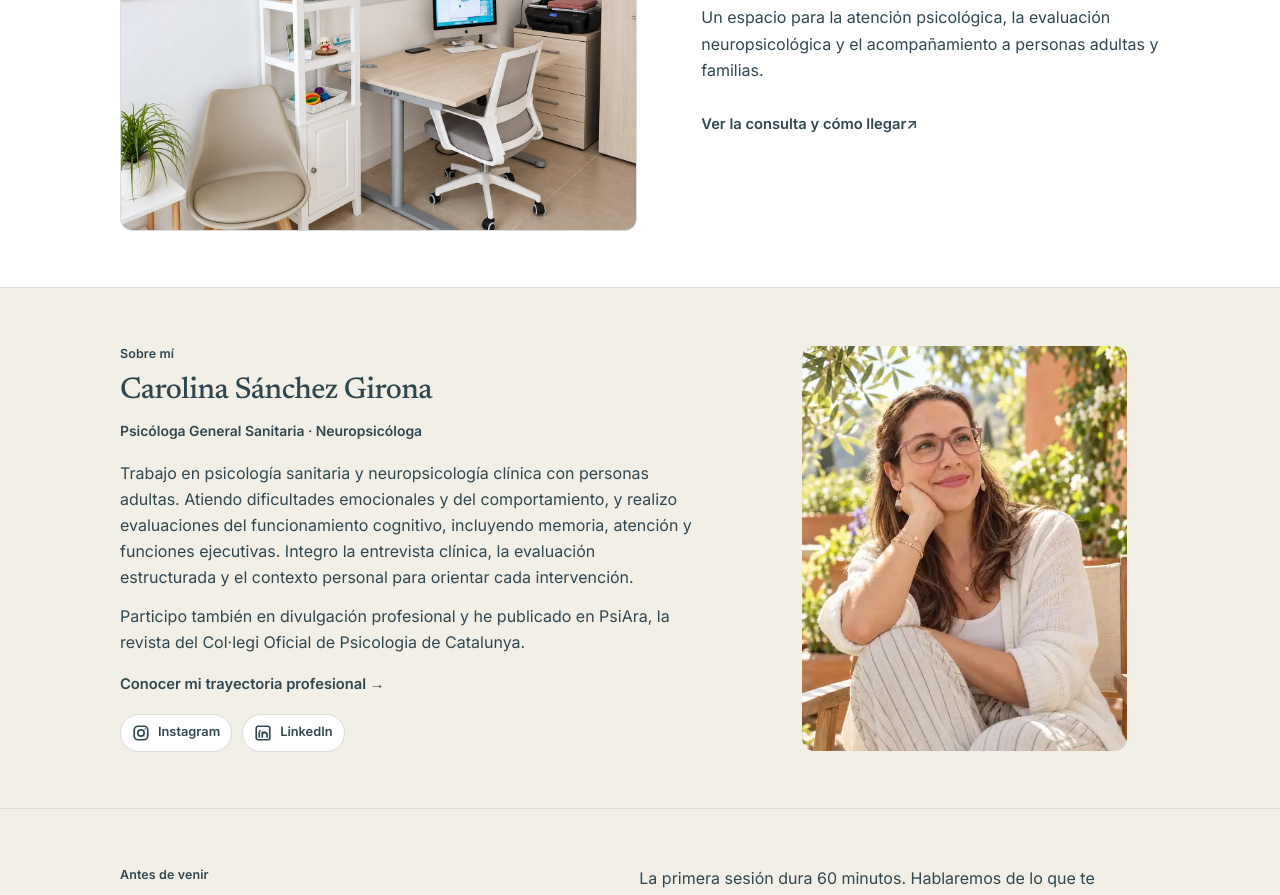
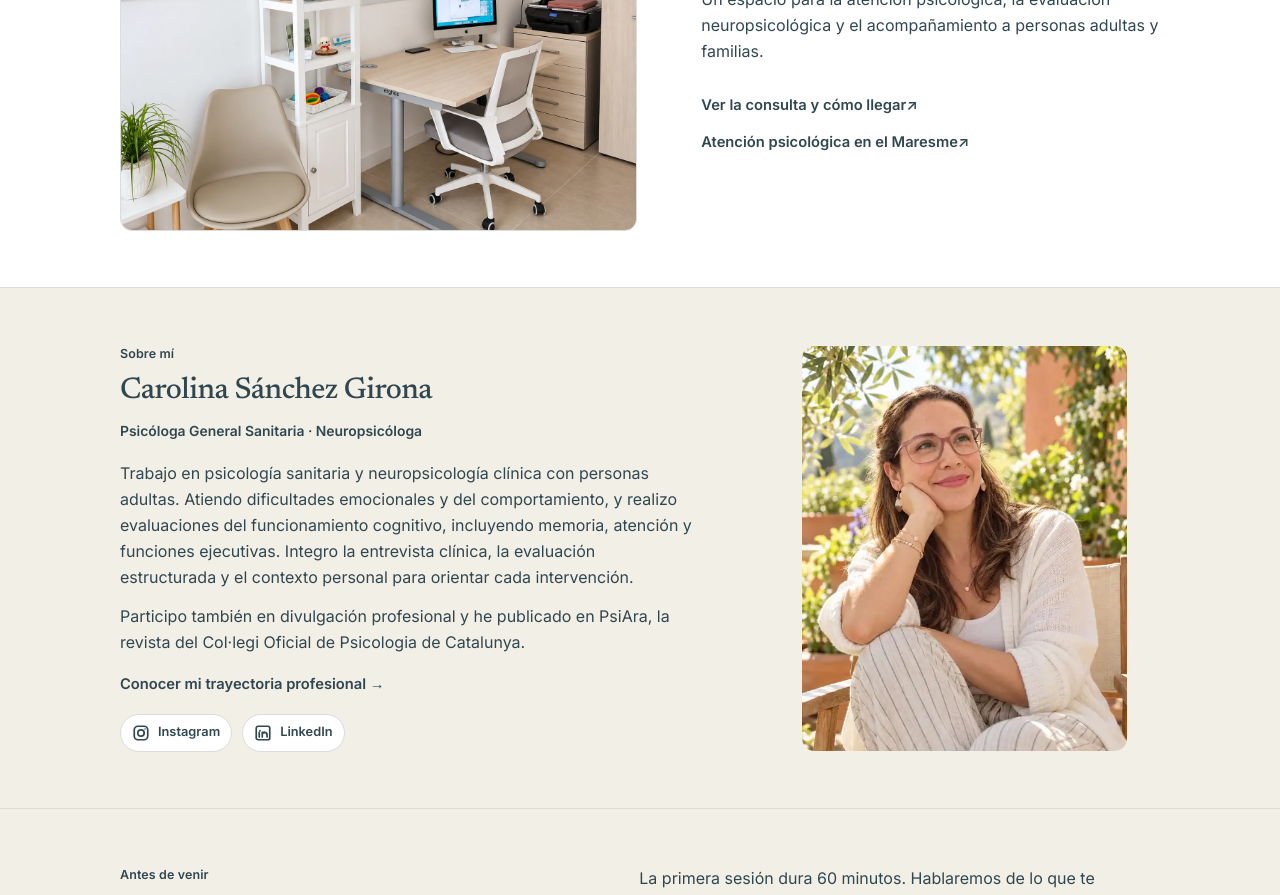
Before and after one commit to carolinasanchezgirona/Portfolio-Carolina, a Next.js app: page / in a window 1280 px wide. Shown: the part 2600-3495 px from the top of the page. Built offline with nearby package versions, Linux system fonts and the light colour scheme.

Commit message:
feat(seo): enlazar pagina comarcal desde portada

```diff
--- a/app/page.tsx
+++ b/app/page.tsx
@@ -198,6 +198,7 @@ export default function HomePage() {
               <p>Mi consulta está en Carrer Barcelona 8, Local, en Arenys de Mar.</p>
               <p>Un espacio para la atención psicológica, la evaluación neuropsicológica y el acompañamiento a personas adultas y familias.</p>
               <a className="editorial-card-link" href="/psicologa-arenys-de-mar/">Ver la consulta y cómo llegar <Arrow /></a>
+              <a className="editorial-card-link" href="/psicologa-maresme/">Atención psicológica en el Maresme <Arrow /></a>
             </div>
           </div>
         </div>
```
